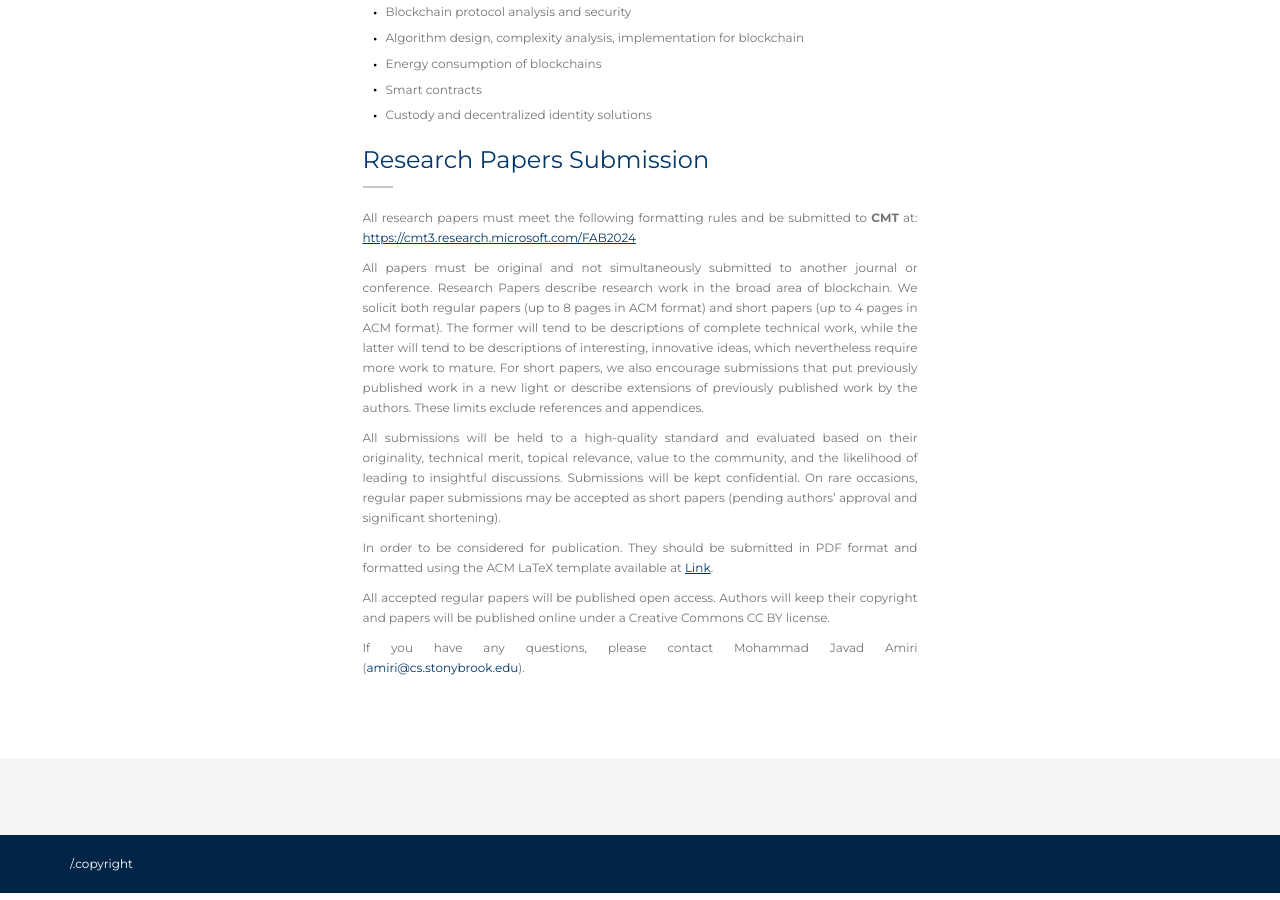
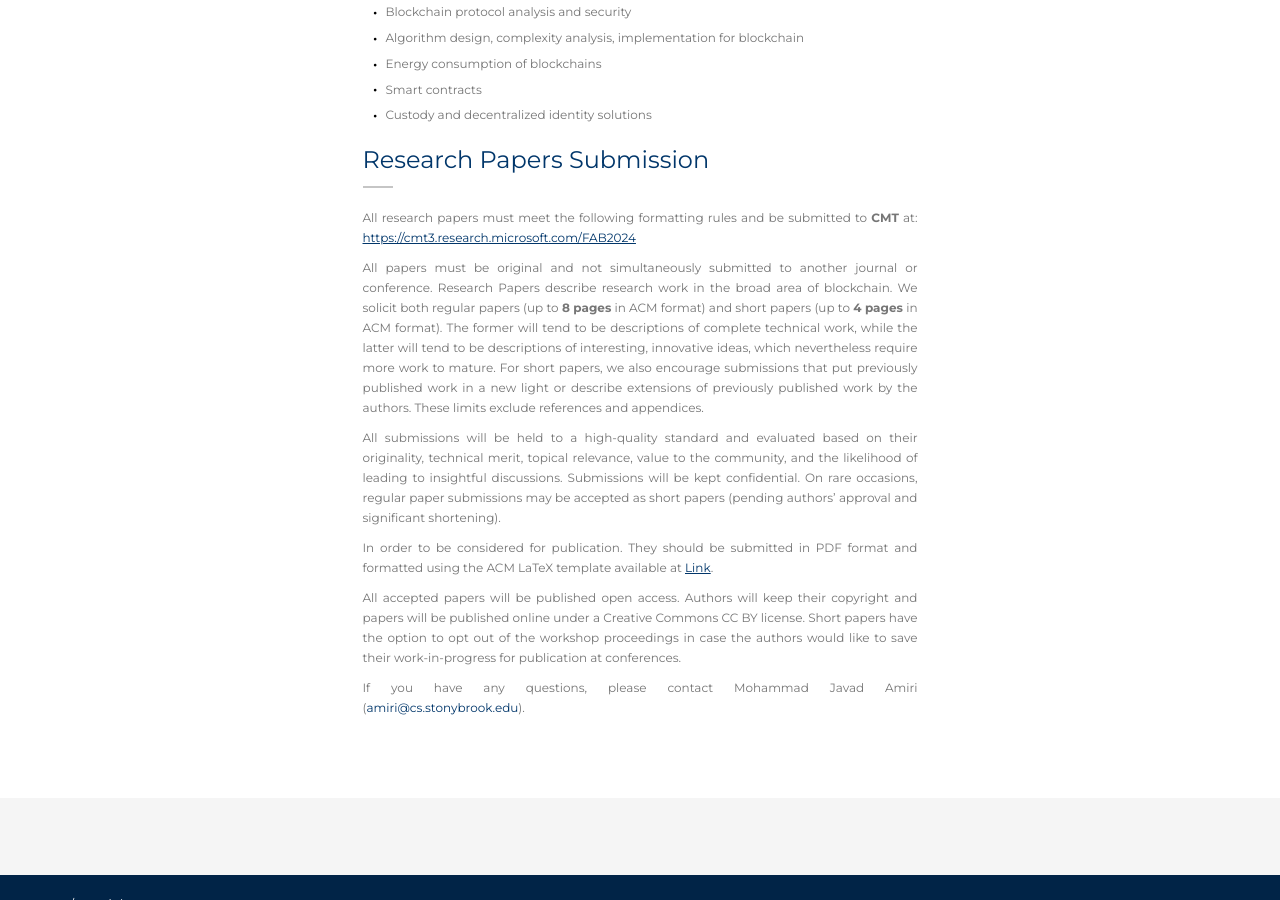
Before and after one commit to scfab/2024, a Jekyll site: the page built from papers.html, in a window 1280 px wide and 900 px high, scrolled down 1166 px. Built offline with Jekyll 4.4.1, drawn with Linux system fonts in a browser that asks for light colours; comment, search, counter and statistics services are not loaded.

Commit message:
CFP updated

```diff
--- a/papers.html
+++ b/papers.html
@@ -117,8 +117,8 @@ layout: default
             <p style="text-align:justify;">
             All papers must be original and not simultaneously submitted to another journal or conference.
             Research Papers describe research work in the broad area of blockchain. We solicit both regular
-            papers (up to 8 pages in ACM format) and short papers (up to 4 pages in ACM format). The former will
-            tend to be descriptions of complete technical work, while the latter will tend to be descriptions of
+            papers (up to <strong>8 pages</strong> in ACM format) and short papers (up to <strong>4 pages</strong> in ACM format).
+            The former will tend to be descriptions of complete technical work, while the latter will tend to be descriptions of
             interesting, innovative ideas, which nevertheless require more work to mature. For short papers, we also
             encourage submissions that put previously published work in a new light or describe extensions of
             previously published work by the authors. These limits exclude references and appendices.
@@ -135,8 +135,9 @@ layout: default
             <a href="https://www.acm.org/publications/proceedings-template" target="_blank" style="text-decoration:underline;">Link</a>.
             </p>
             <p style="text-align:justify;">
-            All accepted regular papers will be published open access.
+            All accepted papers will be published open access.
             Authors will keep their copyright and papers will be published online under a Creative Commons CC BY license.
+            Short papers have the option to opt out of the workshop proceedings in case the authors would like to save their work-in-progress for publication at conferences.
             </p>
             <p style="text-align:justify;">
             If you have any questions, please contact Mohammad Javad Amiri (<a href="mailto:amiri@cs.stonybrook.edu">amiri@cs.stonybrook.edu</a>).
```
